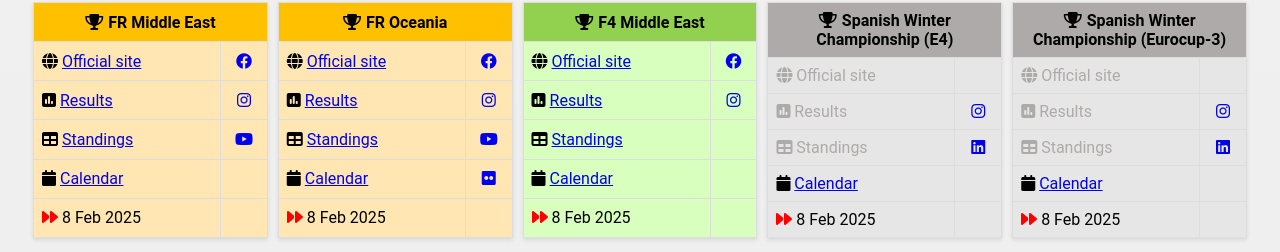
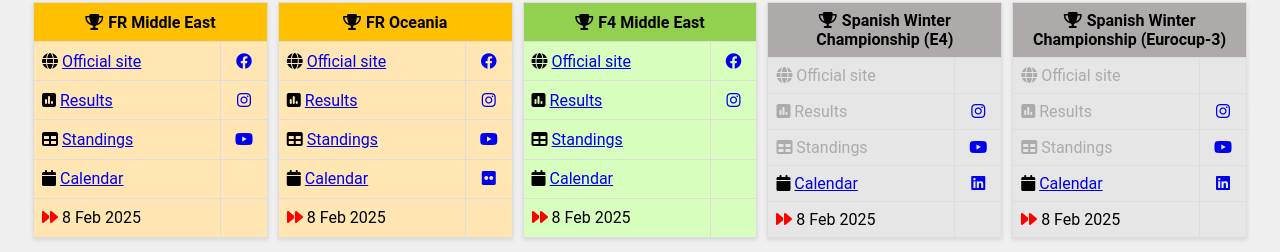
Before and after one commit to blixottel/blixottel.github.io, a plain HTML site: page motorsport.html in a window 1280 px wide. Shown: the part 109-361 px from the top of the page. Drawn offline with Linux system fonts and the light colour scheme; some icons are missing; a web font is replaced by a local one.

Commit message:
Update motorsport.html

```diff
--- a/motorsport.html
+++ b/motorsport.html
@@ -107,11 +107,11 @@
 			</tr>
 			<tr>
 				<td class="icon-cell nonFIA-pastel"><i class="fas fa-table"></i> Standings</td>
+				<td class="icon-cell-social nonFIA-pastel"><a href="https://www.youtube.com/@SpanishWinterChampionship"><i class="fab fa-youtube"></i></a></td>
+			</tr>
+			<tr>
+				<td class="icon-cell nonFIA-pastel"><i class="fas fa-calendar"></i> <a href="https://f4spain.org/en/2024/10/el-campeonato-espana-f4-invierno-confirma-calendario-2025">Calendar</a></td>
 				<td class="icon-cell-social nonFIA-pastel"><a href="https://www.linkedin.com/company/spanish-winter-championship"><i class="fab fa-linkedin"></i></a></td>
-			</tr>
-			<tr>
-				<td class="icon-cell nonFIA-pastel"><i class="fas fa-calendar"></i> <a href="https://f4spain.org/en/2024/10/el-campeonato-espana-f4-invierno-confirma-calendario-2025">Calendar</a></td>
-				<td class="icon-cell-social nonFIA-pastel"></td>
 			</tr>
 			<tr>
 				<td class="icon-cell nonFIA-pastel"><i class="fas fa-forward nextdate-icon"></i> 8 Feb 2025</td>
@@ -133,11 +133,11 @@
 			</tr>
 			<tr>
 				<td class="icon-cell nonFIA-pastel"><i class="fas fa-table"></i> Standings</td>
+				<td class="icon-cell-social nonFIA-pastel"><a href="https://www.youtube.com/@SpanishWinterChampionship"><i class="fab fa-youtube"></i></a></td>
+			</tr>
+			<tr>
+				<td class="icon-cell nonFIA-pastel"><i class="fas fa-calendar"></i> <a href="https://eurocup3.org/new/the-eurocup-3-spanish-winter-championship-is-born-and-confirms-its-2025-calendar">Calendar</a></td>
 				<td class="icon-cell-social nonFIA-pastel"><a href="https://www.linkedin.com/company/spanish-winter-championship"><i class="fab fa-linkedin"></i></a></td>
-			</tr>
-			<tr>
-				<td class="icon-cell nonFIA-pastel"><i class="fas fa-calendar"></i> <a href="https://eurocup3.org/new/the-eurocup-3-spanish-winter-championship-is-born-and-confirms-its-2025-calendar">Calendar</a></td>
-				<td class="icon-cell-social nonFIA-pastel"></td>
 			</tr>
 			<tr>
 				<td class="icon-cell nonFIA-pastel"><i class="fas fa-forward nextdate-icon"></i> 8 Feb 2025</td>
```
